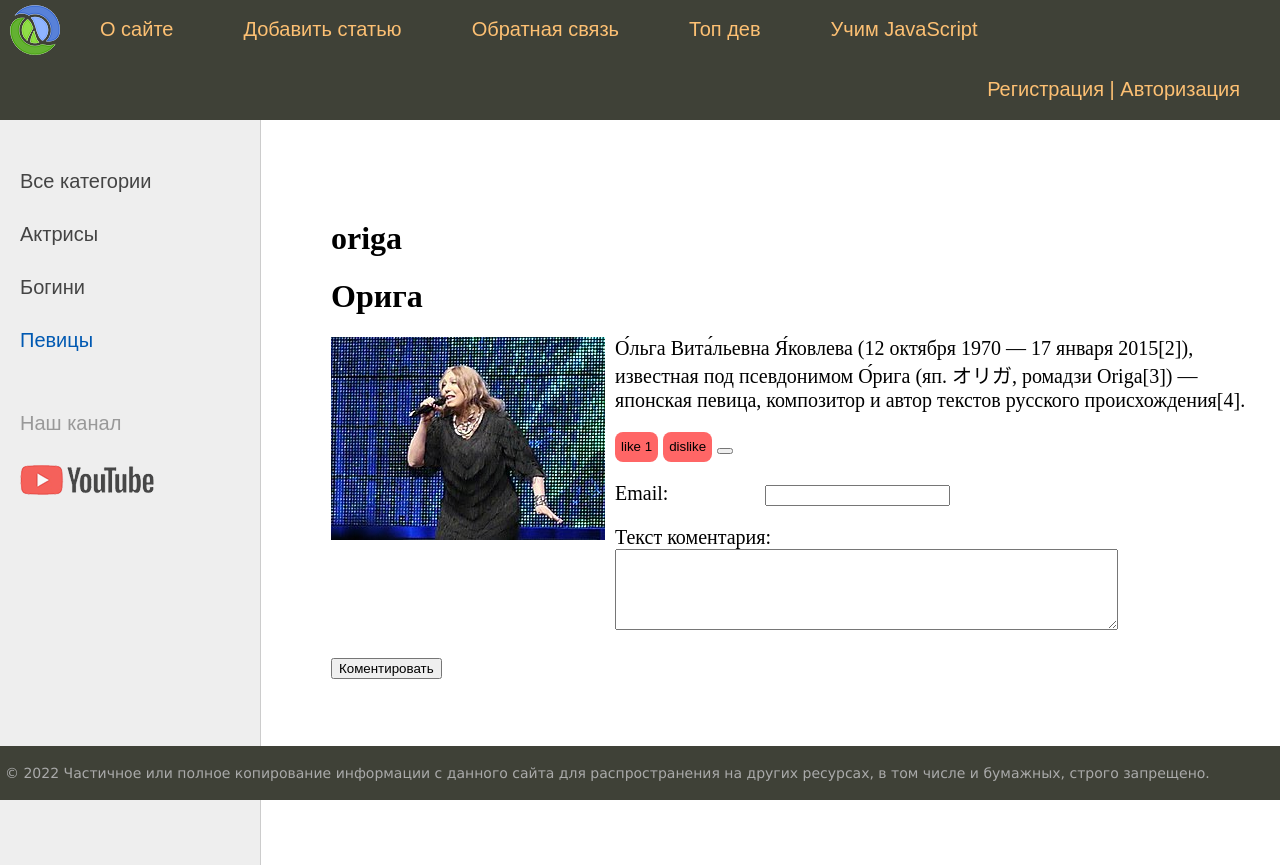
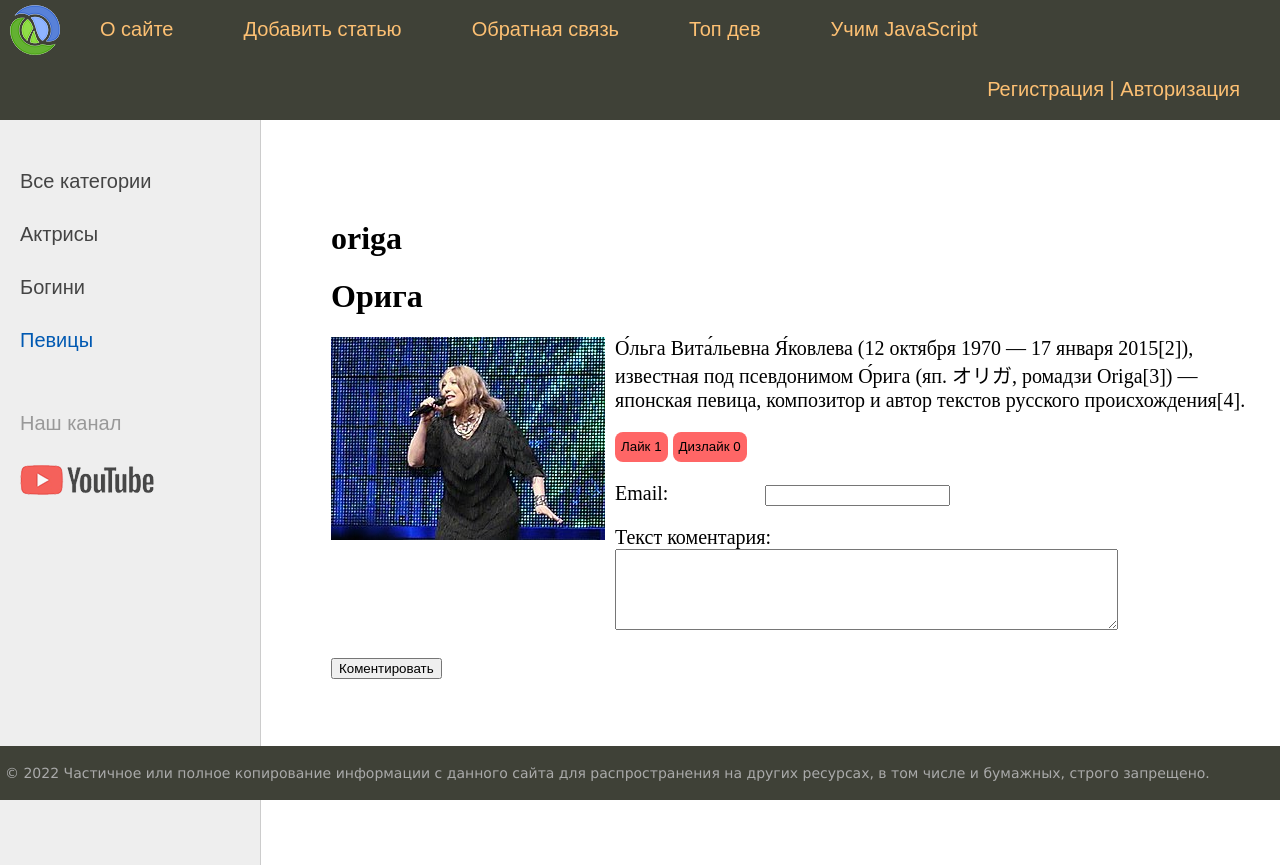
Before and after one commit to iliaman1/DjangoTRY_1, a Django app: a page that uses coolsite/women/templates/women/post.html in a window 1280 px wide. Shown: the top 865 px of the page. Run offline with Django 4.2, Linux system fonts and the light colour scheme; data comes from the database, SQL or seed files in the repository; both versions use the stored data as it was after the commit; some libraries are stand-ins or nearby versions.

Commit message:
написал отдельную функцию чтоб не дублировать код для дизлайка(дизлайк работает)

```diff
--- a/coolsite/women/static/women/js/vote.js
+++ b/coolsite/women/static/women/js/vote.js
@@ -1,21 +1,26 @@
 $(document).ready(function(){
-  $('#like').click(function(){
+  function vote_button(id_button){
+      console.log('upload button clicked!')
+      var fd = new FormData();
 
-        console.log('upload button clicked!')
-        var fd = new FormData();
-
-        $.ajax({
+       $.ajax({
           data: fd,
           processData: false,
           contentType: false,
           type: 'POST',
-          url: document.location.href + '/like/',
+          url: document.location.href + `/${id_button}/`,
           success: function(data){
-              document.getElementById("like").innerHTML = document.getElementById("like").textContent.replace(/\d+$/, parseInt($('#like').attr('value'), 10)+1);
-              $('#like').val(parseInt($('#like').attr('value'), 10)+1);
+              document.getElementById(`${id_button}`).innerHTML = document.getElementById(`${id_button}`).textContent.replace(/\d+$/, parseInt($(`#${id_button}`).attr('value'), 10)+1);
+              $(`#${id_button}`).val(parseInt($(`#${id_button}`).attr('value'), 10)+1);
               console.log('upload success!')
 
           }
         });
-    });
+  }
+  $('#like').click(function(){
+      vote_button('like')
+  });
+  $('#dislike').click(function(){
+      vote_button('dislike')
+  });
 });
--- a/coolsite/women/templates/women/post.html
+++ b/coolsite/women/templates/women/post.html
@@ -15,10 +15,8 @@
 
     {{ post.content|linebreaks }}
 
-        <button class="like" id="like" name="like" value={{ post.like }}>like {{ post.like }}</button>
-        <button class="like" id="dislike" name="dislike" value=" Нажми меня c хейтом {{ post.dislike }}">dislike</button>
-        <button type="submit" id="content"></button>
-
+        <button class="like" id="like" name="like" value={{ post.like }}>Лайк {{ post.like }}</button>
+        <button class="like" id="dislike" name="dislike" value={{ post.dislike }}>Дизлайк {{ post.dislike }}</button>
 
     <form action="" method="post">
         {% csrf_token %}
@@ -43,8 +41,8 @@
                 {{ coment.content }}
                 <div class="clear"></div>
                 <form action="{{ coment.get_absolute_url }}" method="post">{% csrf_token %}
-                    <button type="submit" name="comment-like" value="{{ coment.pk }}">Лайк {{ coment.like }}</button>
-                    <button type="submit" name="comment-dislike" value="{{ coment.pk }}">Дизлайк {{ coment.dislike }}</button>
+                    <button type="submit" id="like-comment" name="comment-like" value={{ coment.pk }}>Лайк {{ coment.like }}</button>
+                    <button type="submit" id="dislike-comment" name="comment-dislike" value={{ coment.pk }}>Дизлайк {{ coment.dislike }}</button>
                 </form>
             </li>
         {% endfor %}
```
Also changed, not shown: coolsite/db.sqlite3.
